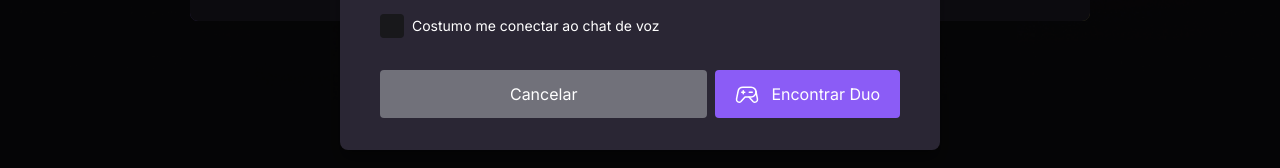
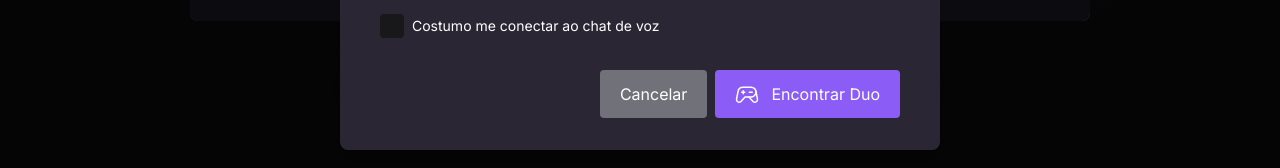
Before and after one commit to mfonsanBD/NLW-eSports-Web, a React (Vite) app: page / in a window 1280 px wide. Both pictures are taken after a click on the button "Publicar Anúncio". Shown: the part 559-727 px from the top of the page. Built offline with nearby package versions, Linux system fonts and the light colour scheme; no server answers.

Commit message:
correção no tamanho do botão de cancelar inscrição do modal

```diff
--- a/src/components/Form.tsx
+++ b/src/components/Form.tsx
@@ -146,7 +146,7 @@ export function Form ({ games }: SelectGamesProps) {
       <footer className="flex items-center gap-2 justify-center sm:justify-end mt-1 sm:mt-4">
         <DialogClose
           type="button"
-          className="bg-zinc-500 hover:bg-zinc-600 px-5 py-3 rounded flex-1"
+          className="bg-zinc-500 hover:bg-zinc-600 px-5 py-3 rounded flex-1 sm:flex-none"
         >
           Cancelar
         </DialogClose>
```
